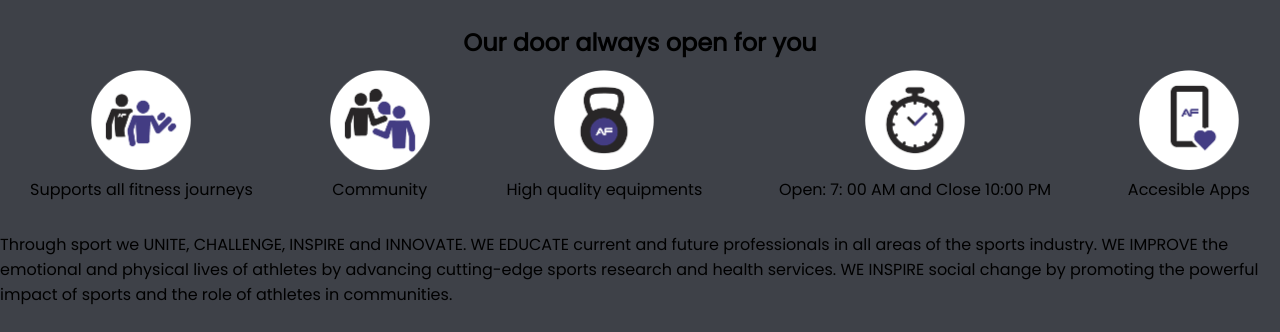
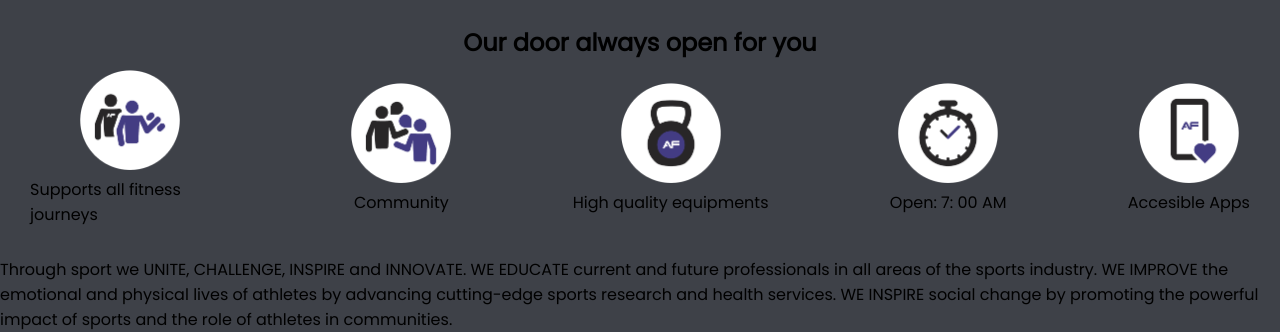
Before and after one commit to Roth-Samreth/B6-SPORTCLUBS, a plain HTML site: page index.html in a window 1280 px wide. Shown: the part 652-984 px from the top of the page. Before the commit the page ends 959 px from the top, so only its background shows below. Drawn offline with Linux system fonts and the light colour scheme.

Commit message:
#15 update01

```diff
--- a/home.scss
+++ b/home.scss
@@ -21,9 +21,10 @@ body{
 }
 .image{
     img{
-        max-width: 100px
+        max-width: 100px;
     }
 }
 .box{
+    max-width: 200px;
     @include dis-flex;
 }
--- a/index.html
+++ b/index.html
@@ -71,7 +71,7 @@
                     <img src="./Image/Icon/04.time_.webp" alt="">
                 </div>
                 <div class="text">
-                    <p>Open: 7: 00 AM and Close 10:00 PM</p>
+                    <p>Open: 7: 00 AM</p>
                 </div>
             </div>
             <div class="box card">
```
Also changed, not shown: css/home.css.
